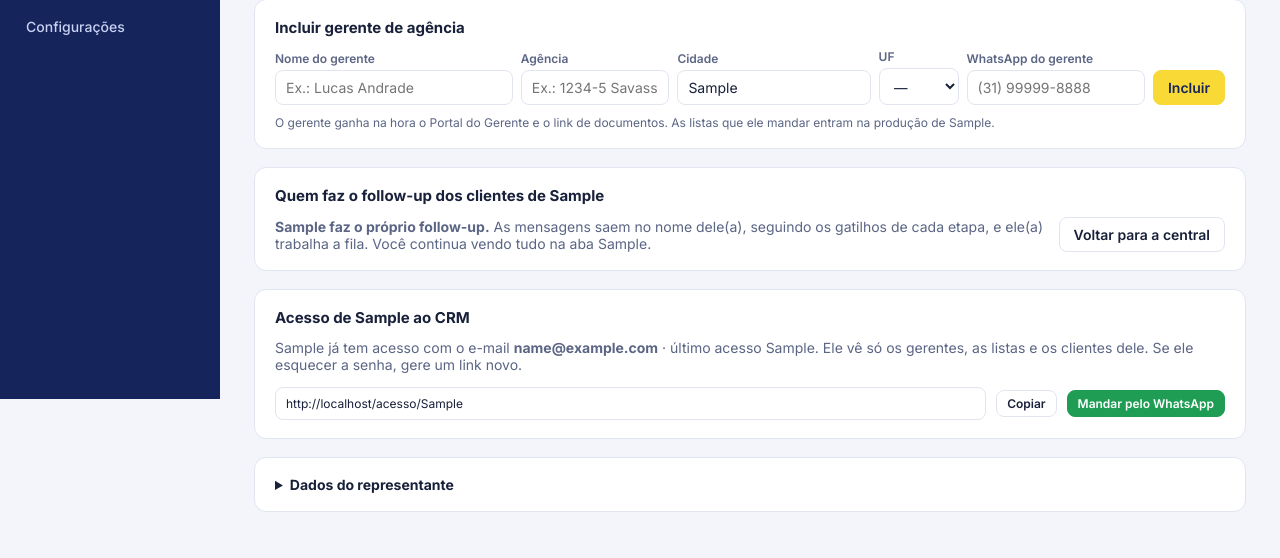
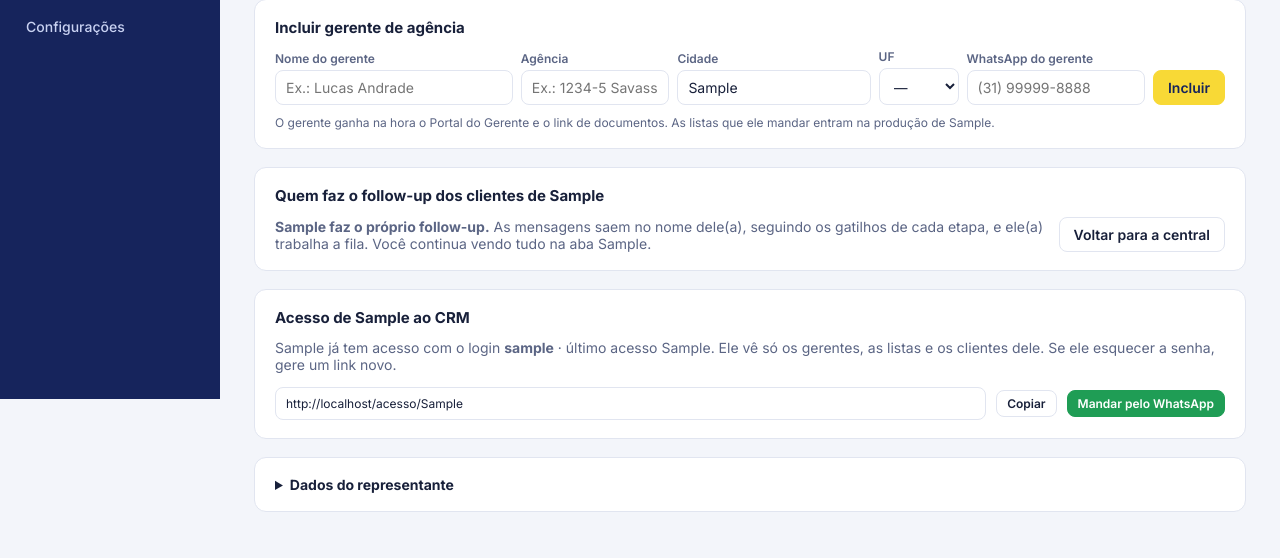
Before and after one commit to soaresmichael44-source/crm-consorcio-bb, a Flask app: page /rede/representante/1 in a window 1280 px wide. Shown: the part 401-959 px from the top of the page. Run offline with Flask 3, Linux system fonts and the light colour scheme; tables that the repository leaves empty hold one stand-in row (values such as "Sample post"); some libraries are stand-ins or nearby versions.

Commit message:
Representante entra com login curto (sugerido pelo primeiro nome) em vez de e-mail
Co-Authored-By: Claude Opus 5.5 <noreply@anthropic.com>

```diff
--- a/app.py
+++ b/app.py
@@ -94,12 +94,13 @@ def login():
     if request.method == "POST":
         ip = request.remote_addr
         _tentativas[ip] = [t for t in _tentativas[ip] if time.time() - t < 900]
-        email = request.form.get("email", "").strip().lower()
+        usuario = (request.form.get("login") or request.form.get("email") or "").strip().lower()
         if len(_tentativas[ip]) >= 8:
             erro = "Muitas tentativas. Espere 15 minutos."
-        elif email:
+        elif usuario:
             with db.conectar() as conn:
-                r = conn.execute("SELECT * FROM representantes WHERE LOWER(email) = ? AND ativo = 1", (email,)).fetchone()
+                r = conn.execute("SELECT * FROM representantes WHERE (LOWER(login) = ? OR LOWER(email) = ?) AND ativo = 1",
+                                 (usuario, usuario)).fetchone()
                 if r and r["senha_hash"] and check_password_hash(r["senha_hash"], request.form.get("senha", "")):
                     conn.execute("UPDATE representantes SET ultimo_acesso = ? WHERE id = ?", (db.agora(), r["id"]))
                     session.clear()
@@ -107,7 +108,7 @@ def login():
                     session["rep_id"] = r["id"]
                     return redirect(proximo)
             _tentativas[ip].append(time.time())
-            erro = "E-mail ou senha incorretos."
+            erro = "Login ou senha incorretos."
         elif any(x and secrets.compare_digest(request.form.get("senha", ""), x) for x in (SENHA, SENHA_APRESENTACAO)):
             session.clear()
             session.permanent = True
@@ -133,26 +134,40 @@ def acesso(token):
         if not r or (r["convite_expira"] or "") < db.agora():
             return render_template("acesso.html", r=None)
         erro = None
+        sugestao = r["login"] or _sugerir_login(conn, r["nome"], r["id"])
         if request.method == "POST":
-            email = request.form.get("email", "").strip().lower()
+            login_ = request.form.get("login", "").strip().lower()
             senha = request.form.get("senha", "")
-            dono = conn.execute("SELECT id FROM representantes WHERE LOWER(email) = ? AND id <> ?", (email, r["id"])).fetchone()
-            if not re.fullmatch(r"[^@\s]+@[^@\s]+\.[^@\s]+", email):
-                erro = "Digite um e-mail válido."
+            dono = conn.execute("SELECT id FROM representantes WHERE LOWER(login) = ? AND id <> ?", (login_, r["id"])).fetchone()
+            if not re.fullmatch(r"[a-z0-9._]{3,20}", login_):
+                erro = "O login precisa ter de 3 a 20 letras ou números, sem espaço nem acento (pode usar ponto)."
             elif dono:
-                erro = "Este e-mail já é de outro representante."
+                erro = "Este login já é de outro representante. Escolha outro."
             elif len(senha) < 8:
                 erro = "A senha precisa de pelo menos 8 caracteres."
             elif senha != request.form.get("senha2", ""):
                 erro = "As duas senhas não são iguais."
             else:
-                conn.execute("UPDATE representantes SET email = ?, senha_hash = ?, convite_token = NULL, convite_expira = NULL, "
-                             "ultimo_acesso = ? WHERE id = ?", (email, generate_password_hash(senha, method="pbkdf2:sha256:600000"), db.agora(), r["id"]))
+                conn.execute("UPDATE representantes SET login = ?, senha_hash = ?, convite_token = NULL, convite_expira = NULL, "
+                             "ultimo_acesso = ? WHERE id = ?", (login_, generate_password_hash(senha, method="pbkdf2:sha256:600000"), db.agora(), r["id"]))
                 session.clear()
                 session.permanent = True
                 session["rep_id"] = r["id"]
                 return redirect(url_for("painel"))
-    return render_template("acesso.html", r=r, erro=erro)
+    return render_template("acesso.html", r=r, erro=erro, sugestao=sugestao)
+
+
+def _sugerir_login(conn, nome, rid):
+    """Primeiro nome sem acento ("carina"); se já existir, nome.sobrenome, depois com número."""
+    import unicodedata
+    partes = unicodedata.normalize("NFKD", nome.lower()).encode("ascii", "ignore").decode().split()
+    partes = ["".join(ch for ch in p if ch.isalnum()) for p in partes] or ["rep"]
+    opcoes = [partes[0][:20]] + ([f"{partes[0]}.{partes[-1]}"[:20]] if len(partes) > 1 else [])
+    opcoes += [f"{partes[0][:17]}{n}" for n in range(2, 99)]
+    for o in opcoes:
+        if len(o) >= 3 and not conn.execute("SELECT 1 FROM representantes WHERE LOWER(login) = ? AND id <> ?", (o, rid)).fetchone():
+            return o
+    return f"rep{rid}"
 
 
 def so_admin(f):
--- a/db.py
+++ b/db.py
@@ -173,6 +173,8 @@ MIGRACOES = [
     ("clientes", "resumo_ia", "TEXT"),
     # Conferência minuciosa da lista (2ª leitura, modelo maior, em segundo plano): JSON com o que achou.
     ("lotes", "conferencia", "TEXT"),
+    # Representante entra com um login curto (ex.: "carina"), escolhido por ele no convite; e-mail fica opcional.
+    ("representantes", "login", "TEXT"),
 ]
 
 ETAPAS_REPASSE = ("respondeu", "negociando", "documentacao")
--- a/templates/acesso.html
+++ b/templates/acesso.html
@@ -29,8 +29,9 @@ button{width:100%;margin-top:18px;background:#f8d936;color:#16245c;border:0;bord
   <h1>Olá, {{ r.nome.split(' ')[0] }}!</h1>
   <p>Crie a sua senha para entrar no CRM Consórcio BB. Você vai incluir os seus gerentes de agência e atender os clientes interessados que chegarem deles.</p>
   {% if erro %}<div class="erro">{{ erro }}</div>{% endif %}
-  <label for="email">Seu e-mail (é o seu login)</label>
-  <input id="email" type="email" name="email" value="{{ request.form.email or r.email or '' }}" autocomplete="username" autocapitalize="none" required>
+  <label for="login">Escolha o seu login</label>
+  <input id="login" name="login" value="{{ request.form.login or sugestao }}" autocomplete="username" autocapitalize="none" autocorrect="off" spellcheck="false" pattern="[a-zA-Z0-9._]{3,20}" maxlength="20" required>
+  <small style="display:block;color:#5b6584;font-size:12px;margin-top:4px">Curto e fácil de lembrar: letras e números, sem espaço.</small>
   <label for="senha">Crie uma senha (mínimo 8 caracteres)</label>
   <input id="senha" type="password" name="senha" autocomplete="new-password" minlength="8" required>
   <label for="senha2">Repita a senha</label>
--- a/templates/login.html
+++ b/templates/login.html
@@ -23,9 +23,9 @@ button{width:100%;margin-top:14px;background:#f8d936;color:#16245c;border:0;bord
   <p>Operação Banco do Brasil</p>
   {% if erro %}<div class="erro">{{ erro }}</div>{% endif %}
   <input type="hidden" name="proximo" value="{{ proximo }}">
-  <input type="email" name="email" placeholder="E-mail (representantes)" autocomplete="username" autocapitalize="none" style="margin-bottom:10px">
+  <input name="login" placeholder="Login (representantes)" autocomplete="username" autocapitalize="none" autocorrect="off" spellcheck="false" style="margin-bottom:10px">
   <input type="password" name="senha" placeholder="Senha" autocomplete="current-password" required>
-  <small style="display:block;margin-top:10px;color:#5b6584;font-size:12px">Representante: entre com o seu e-mail e a senha que você criou no convite.</small>
+  <small style="display:block;margin-top:10px;color:#5b6584;font-size:12px">Representante: entre com o seu login e a senha que você criou no convite.</small>
   <button>Entrar</button>
 </form>
 </body>
--- a/templates/representante.html
+++ b/templates/representante.html
@@ -116,14 +116,14 @@ th.num{text-align:right}
 <div class="card" id="acesso">
   <h2>Acesso de {{ r.nome.split(' ')[0] }} ao CRM</h2>
   {% if r.senha_hash %}
-  <p class="muted" style="margin-top:0">{{ r.nome.split(' ')[0] }} já tem acesso com o e-mail <strong>{{ r.email }}</strong>{% if r.ultimo_acesso %} · último acesso {{ r.ultimo_acesso|data }}{% endif %}. Ele vê só os gerentes, as listas e os clientes dele. Se ele esquecer a senha, gere um link novo.</p>
+  <p class="muted" style="margin-top:0">{{ r.nome.split(' ')[0] }} já tem acesso com o login <strong>{{ r.login or r.email }}</strong>{% if r.ultimo_acesso %} · último acesso {{ r.ultimo_acesso|data }}{% endif %}. Ele vê só os gerentes, as listas e os clientes dele. Se ele esquecer a senha, gere um link novo.</p>
   {% else %}
-  <p class="muted" style="margin-top:0">Gere o link e mande para {{ r.nome.split(' ')[0] }}. Ele abre, confirma o e-mail e cria a própria senha: você nunca precisa saber a senha dele. O link vale 7 dias e funciona uma vez só.</p>
+  <p class="muted" style="margin-top:0">Gere o link e mande para {{ r.nome.split(' ')[0] }}. Ele abre, escolhe o login e cria a própria senha: você nunca precisa saber a senha dele. O link vale 7 dias e funciona uma vez só.</p>
   {% endif %}
   {% if convite %}
   <div class="linha"><input readonly value="{{ convite }}" onclick="this.select()" style="flex:1;font-size:12px">
     <button class="btn peq" type="button" onclick="navigator.clipboard.writeText('{{ convite }}');this.textContent='Copiado!'">Copiar</button>
-    <a class="btn peq wa" target="_blank" rel="noopener" href="https://wa.me/{{ r.telefone or '' }}?text={{ ('Olá, ' ~ r.nome.split(' ')[0] ~ '! Este é o seu acesso ao CRM Consórcio BB. Abra o link, confirme o seu e-mail e crie a sua senha (vale 7 dias): ' ~ convite)|urlencode }}">Mandar pelo WhatsApp</a></div>
+    <a class="btn peq wa" target="_blank" rel="noopener" href="https://wa.me/{{ r.telefone or '' }}?text={{ ('Olá, ' ~ r.nome.split(' ')[0] ~ '! Este é o seu acesso ao CRM Consórcio BB. Abra o link, escolha o seu login e crie a sua senha (vale 7 dias): ' ~ convite)|urlencode }}">Mandar pelo WhatsApp</a></div>
   {% else %}
   <form method="post" style="margin:0"><input type="hidden" name="acao" value="convite">
     <button class="btn am">{{ 'Gerar link para trocar a senha' if r.senha_hash else 'Gerar link de acesso' }}</button></form>
```
Also changed, not shown: tests/test_fluxos.py (+21 -0 lines).
